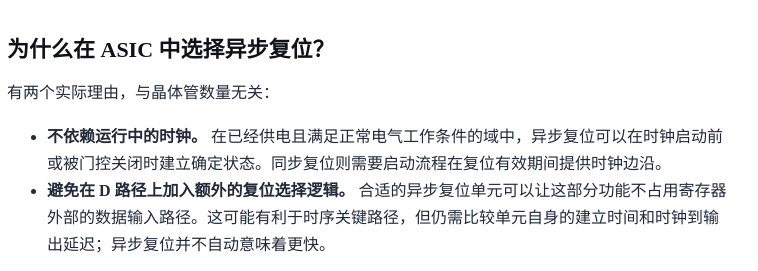
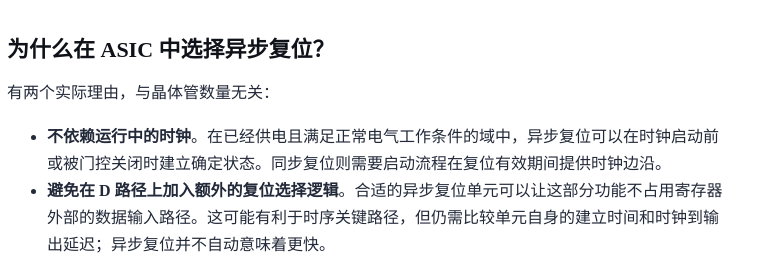
Before and after one commit to kele14x/my-blog, an Astro site: page /blog/fpga-reset-design in a window 1280 px wide. Shown: the part 6892-7163 px from the top of the page, 273-1031 px from the left. Built offline with nearby package versions, Linux system fonts and the light colour scheme; Astro itself is replaced by a stand-in of ours; some packages are replaced by stand-ins of ours.

Commit message:
Fix unnecessary spaces after CJK bold spans
Move the sentence-ending period outside the bold span and use full-width
punctuation, removing the leftover space between bold CJK text and the
following Chinese sentence in fpga-reset-design and
systemverilog-variable-and-net.

```diff
--- a/src/content/blog/fpga-reset-design.md
+++ b/src/content/blog/fpga-reset-design.md
@@ -162,8 +162,8 @@ Cummings、Mills 和 Golson 在 [*Asynchronous & Synchronous Reset Design Techni
 
 有两个实际理由，与晶体管数量无关：
 
-- **不依赖运行中的时钟。** 在已经供电且满足正常电气工作条件的域中，异步复位可以在时钟启动前或被门控关闭时建立确定状态。同步复位则需要启动流程在复位有效期间提供时钟边沿。
-- **避免在 D 路径上加入额外的复位选择逻辑。** 合适的异步复位单元可以让这部分功能不占用寄存器外部的数据输入路径。这可能有利于时序关键路径，但仍需比较单元自身的建立时间和时钟到输出延迟；异步复位并不自动意味着更快。
+- **不依赖运行中的时钟**。在已经供电且满足正常电气工作条件的域中，异步复位可以在时钟启动前或被门控关闭时建立确定状态。同步复位则需要启动流程在复位有效期间提供时钟边沿。
+- **避免在 D 路径上加入额外的复位选择逻辑**。合适的异步复位单元可以让这部分功能不占用寄存器外部的数据输入路径。这可能有利于时序关键路径，但仍需比较单元自身的建立时间和时钟到输出延迟；异步复位并不自动意味着更快。
 
 同一篇论文的 4.3 和 5.3 节介绍了这些取舍。它们使异步置位、同步释放成为一种实用的 ASIC 复位策略，但并不要求所有寄存器都采用这种方式。在时钟可用性、单元映射和系统复位行为允许的地方，同步复位同样适用。
 
--- a/src/content/blog/systemverilog-variable-and-net.md
+++ b/src/content/blog/systemverilog-variable-and-net.md
@@ -29,7 +29,7 @@ assign w = b;
 | **`x`**   | `x` | `x` | `x` | `x` |
 | **`z`**   | `0` | `1` | `x` | `z` |
 
-要注意的是：**「语言允许」不等于「应该这么写」。** 绝大多数设计里多驱动是意外而非本意，一根被同时驱动的导线通常意味着两处逻辑打架。因为它是 net 的正常语义，仿真器和 lint 工具很可能不会拦你；综合工具在处理这类冲突时，可能直接报错，也可能只是给出一个容易被忽略的 warning。而且默认 `wire` 冲突时只会决议成 `x`，对真实逻辑没有意义；真正需要多驱动的场景（线与、线或）应当显式使用 `wand`、`wor` 这类有明确决议规则的 net 类型，它们给出的是确定的 `0`/`1` 而不是 `x`。
+要注意的是：**「语言允许」不等于「应该这么写」**。绝大多数设计里多驱动是意外而非本意，一根被同时驱动的导线通常意味着两处逻辑打架。因为它是 net 的正常语义，仿真器和 lint 工具很可能不会拦你；综合工具在处理这类冲突时，可能直接报错，也可能只是给出一个容易被忽略的 warning。而且默认 `wire` 冲突时只会决议成 `x`，对真实逻辑没有意义；真正需要多驱动的场景（线与、线或）应当显式使用 `wand`、`wor` 这类有明确决议规则的 net 类型，它们给出的是确定的 `0`/`1` 而不是 `x`。
 
 而 variable 本身就是那个被保存的值，所以只能有一个写入者。在 Verilog 里，`reg`（variable）根本不能用 `assign` 来赋值。那么如果两个 `always` 块都去写同一个 `reg` 呢？这在语法上是合法的，但它并不像 net 那样「决议」出一个值——两个过程块谁后执行谁生效，结果是**竞争（race）**，仿真值取决于执行顺序而非一个确定的规则：
 
```
